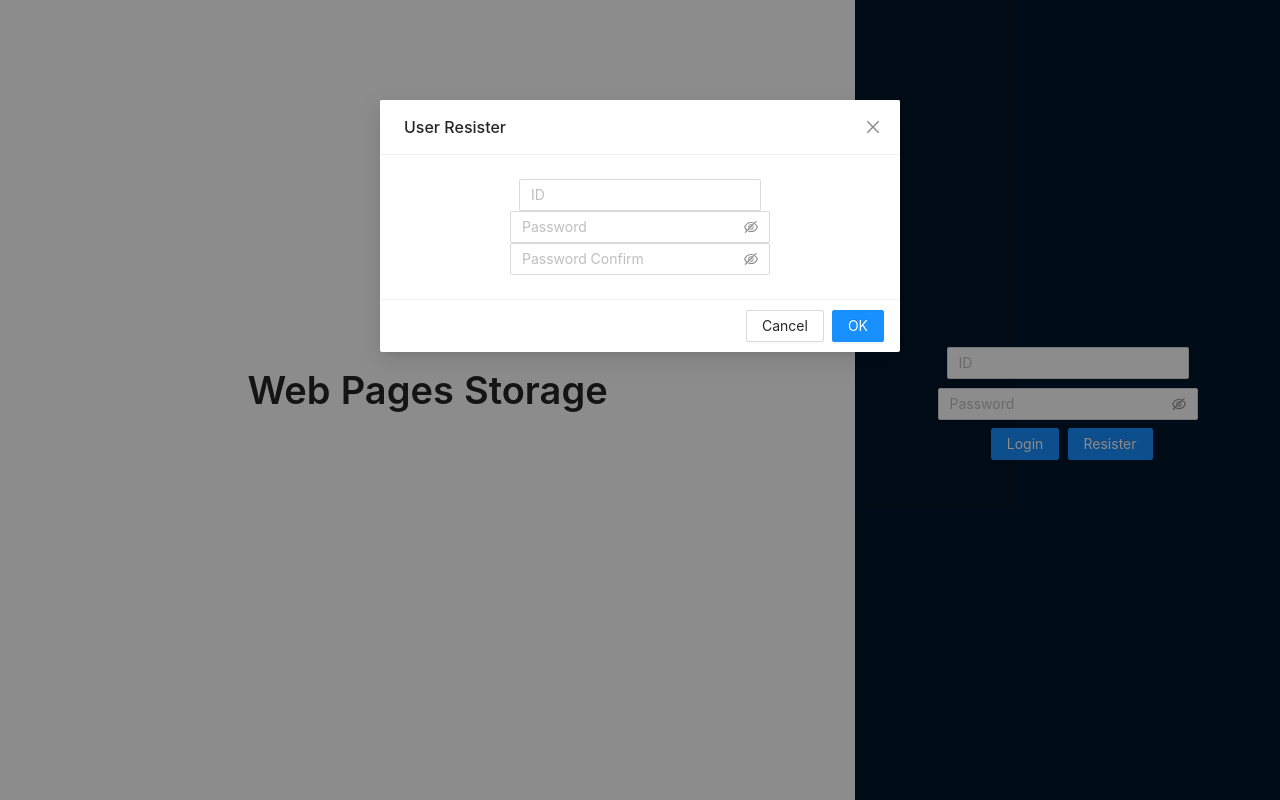
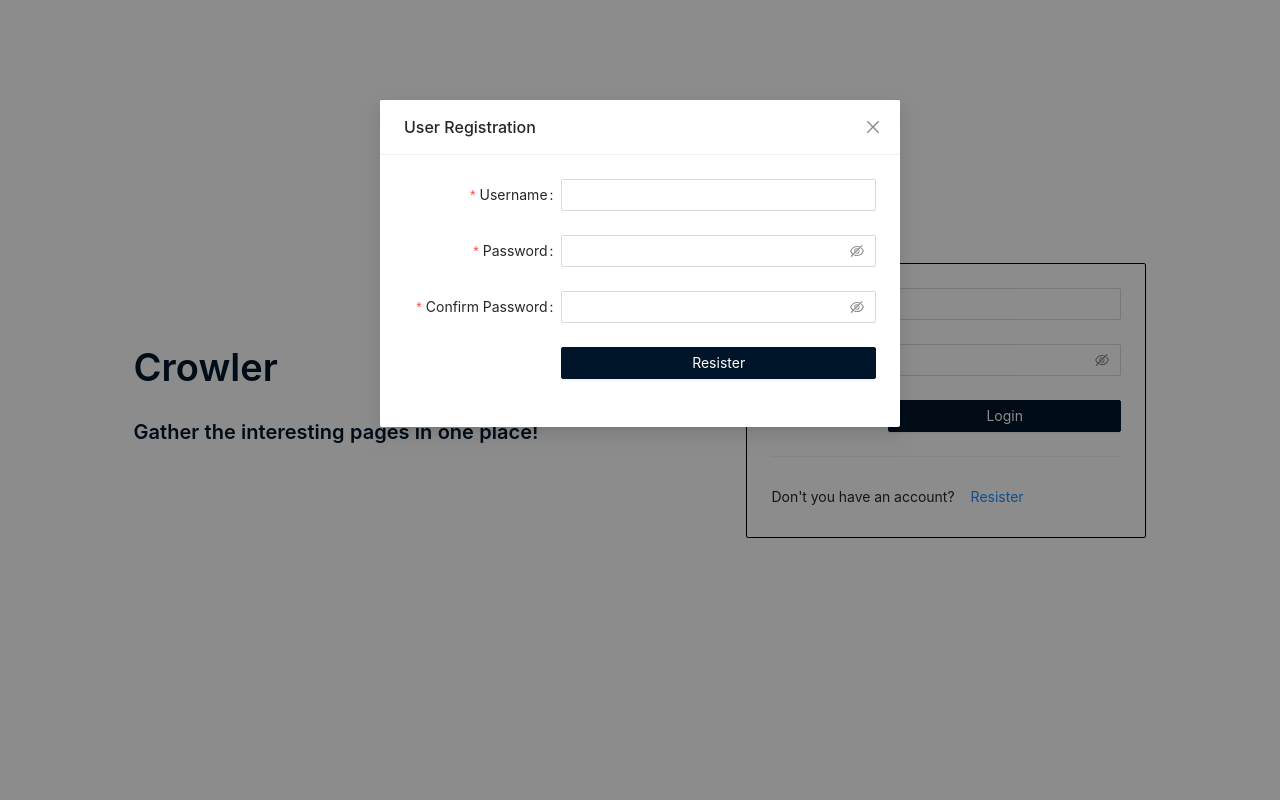
Before and after one commit to SKKUCapstoneDesignTeam4/WebPageStorage, a React (Create React App) app in the folder frontend/front/: page / in a window 1280 px wide. Both pictures are taken after a click on the button "Resister". Built offline with nearby package versions, Linux system fonts and the light colour scheme.

Commit message:
Renewal Login Page and title

```diff
--- a/frontend/front/src/components/SiteHeader.jsx
+++ b/frontend/front/src/components/SiteHeader.jsx
@@ -18,7 +18,7 @@ export function SiteHeader(){
     <Header className="site-layout-background" style={{ padding: 0 }}>
       <Row>
         <Col span={8} offset={8}>
-          <Title level={2} className="site-title">Web Page Storage</Title>
+          <Title level={2} className="site-title">Crowler</Title>
         </Col>
         <Col offset={7}>
           <Button type="primary" shape='circle' icon={<LogoutOutlined/>} danger onClick={()=>navigate("/")}/>
--- a/frontend/front/src/routes/Login.tsx
+++ b/frontend/front/src/routes/Login.tsx
@@ -1,6 +1,6 @@
 import React, { useState } from 'react';
 import {useNavigate} from "react-router-dom";
-import {Button, Input, Col, Row, Typography, message, Modal} from 'antd';
+import { Button, Input,Typography, message, Modal, Space, Layout, Card, Form, Divider } from 'antd';
 import './Login.css';
 
 import axios from 'axios'
@@ -18,27 +18,35 @@ const {Title}=Typography;
 
 
 export function Login(){
-    const [id, SetId] = React.useState("");
-    const [password, SetPassword] = React.useState("");
-
     const navigate = useNavigate();
 
     const [isResister, setResister]=useState(false);
-    const [res_id, SetResId] = React.useState("");
-    const [res_password, SetResPassword] = React.useState("");
-    const [password_confirm, SetPasswordConfirm] = React.useState("");
 
+    const onFinish = async (values: any) => {
+        try{
+            const response = await axios({
+                url: "api/auth",
+                method: "post",
+                data: {
+                    id: values['username'], password: values['password']
+                }
+            });
+            if(response.status === 200){
+                const token = response.data.token;
+                cookies.set('access_token', token, {sameSite: 'strict'});
+                navigate('/StoredPages');
+            }
+            } catch(ex){
+                message.error('Wrong ID or PW');
+        }
+    };
 
-    const register = async () => {
-        if (res_id===""){
-            message.error('Please type ID');
-            return;
-        }
-        if (res_password===""){
-            message.error('Please type PW');
-            return;
-        }
-        if (res_password!==password_confirm){
+    const onFinishFailed = (errorInfo: any) => {
+        console.log('Failed:', errorInfo);
+    };
+
+    const onResisterFinish = async (values: any) => {
+        if (values["password"]!==values["confirmpassword"]){
             message.error('Please check PW');
             return;
         }
@@ -47,55 +55,116 @@ export function Login(){
                 url: "api/register",
                 method: "post",
                 data: {
-                    id: res_id, password: res_password
+                    id: values["username"], password: values["password"]
                 }
             });
+            setResister(false);
         }
         catch(ex){
             message.error('Can not resister');
             return;
         }
-    }
+    };
 
     const showModal = () => {
         setResister(true);
-    };
-
-    const handleOk = () => {
-        register();
-        setResister(false);
     };
 
     const handleCancel = () => {
         setResister(false);
     };
 
-    const login = async () => {
+    return(
+        <Layout style={{ minHeight: '100vh', alignItems:'center', justifyContent:'center', backgroundColor:"white"}}>
+            <Space direction='horizontal'>
+                <Space direction='vertical' style={{"marginRight":200}}>
+                    <Title style={{"color": 'rgb(0,21,41)'}}>Crowler</Title>
+                    <Title level={4} style={{"color": 'rgb(0,21,41)'}}>Gather the interesting pages in one place!</Title>
+                </Space>
+                <Space>
+                    <Card style={{ width: 400, borderColor:"black"}} bordered={true}>
+                        <Form
+                        name="basic"
+                        labelCol={{ span: 8 }}
+                        wrapperCol={{ span: 16 }}
+                        initialValues={{ remember: true }}
+                        onFinish={onFinish}
+                        onFinishFailed={onFinishFailed}
+                        autoComplete="off"
+                        >
+                            <Form.Item
+                                label="Username"
+                                name="username"
+                                rules={[{ required: true, message: 'Please input your username!' }]}
+                            >
+                                <Input />
+                            </Form.Item>
+                            <Form.Item
+                                label="Password"
+                                name="password"
+                                rules={[{ required: true, message: 'Please input your password!' }]}
+                            >
+                                <Input.Password />
+                            </Form.Item>
+                            <Form.Item wrapperCol={{ offset: 8, span: 16 }}>
+                                <Button  type="primary" block htmlType="submit" style={{"width":"100%" , backgroundColor:'rgb(0,21,41)', borderColor:'rgb(0,21,41)'}}>
+                                    Login
+                                </Button>
+                            </Form.Item>
+                        </Form>
+                        <Divider />
+                        Don't you have an account?
+                        <Button type="link" onClick={showModal}>Resister</Button>
+                        <Modal title="User Registration" open={isResister} footer={null} onCancel={handleCancel}>
+                            <Form
+                            labelCol={{ span: 8 }}
+                            wrapperCol={{ span: 16 }}
+                            initialValues={{ remember: true }}
+                            onFinish={onResisterFinish}
+                            onFinishFailed={onFinishFailed}
+                            autoComplete="off"
+                            >
+                                <Form.Item
+                                    label="Username"
+                                    name="username"
+                                    rules={[{ required: true, message: 'Please input your username!' }]}
+                                >
+                                    <Input />
+                                </Form.Item>
+                                <Form.Item
+                                    label="Password"
+                                    name="password"
+                                    rules={[{ required: true, message: 'Please input your password!' }]}
+                                >
+                                    <Input.Password />
+                                </Form.Item>
+                                <Form.Item
+                                    label="Confirm Password"
+                                    name="confirmpassword"
+                                    rules={[{ required: true, message: 'Please input your password again!' }]}
+                                >
+                                    <Input.Password />
+                                </Form.Item>
+                                <Form.Item wrapperCol={{ offset: 8, span: 16 }}>
+                                    <Button  type="primary" block htmlType="submit" style={{"width":"100%" , backgroundColor:'rgb(0,21,41)', borderColor:'rgb(0,21,41)'}}>
+                                        Resister
+                                    </Button>
+                                </Form.Item>
+                            </Form>
+                        </Modal>
+                    </Card>
+                </Space>
+            </Space>
+        </Layout>
+    );
 
-        try{
-        const response = await axios({
-            url: "api/auth",
-            method: "post",
-            data: {
-                id: id, password: password
-            }
-        });
-        if(response.status === 200){
-            const token = response.data.token;
-            cookies.set('access_token', token, {sameSite: 'strict'});
-            navigate('/StoredPages');
-        }
-        } catch(ex){
-            message.error('Wrong ID or PW');
-        }
-        //token있을시 token저장
-    }
+    /*
+    return(
 
-    return(
         <Row>
             <Col flex={3}>
                 <div className="Title-area">
-                        <Title>Web Pages Storage</Title>
+                        <Title>Crowler</Title>
                 </div>
             </Col>
             <Col flex={1}>
@@ -166,6 +235,7 @@ export function Login(){
             </Col>
         </Row>
     );
+    */
 }
 
 export default Login;
```
